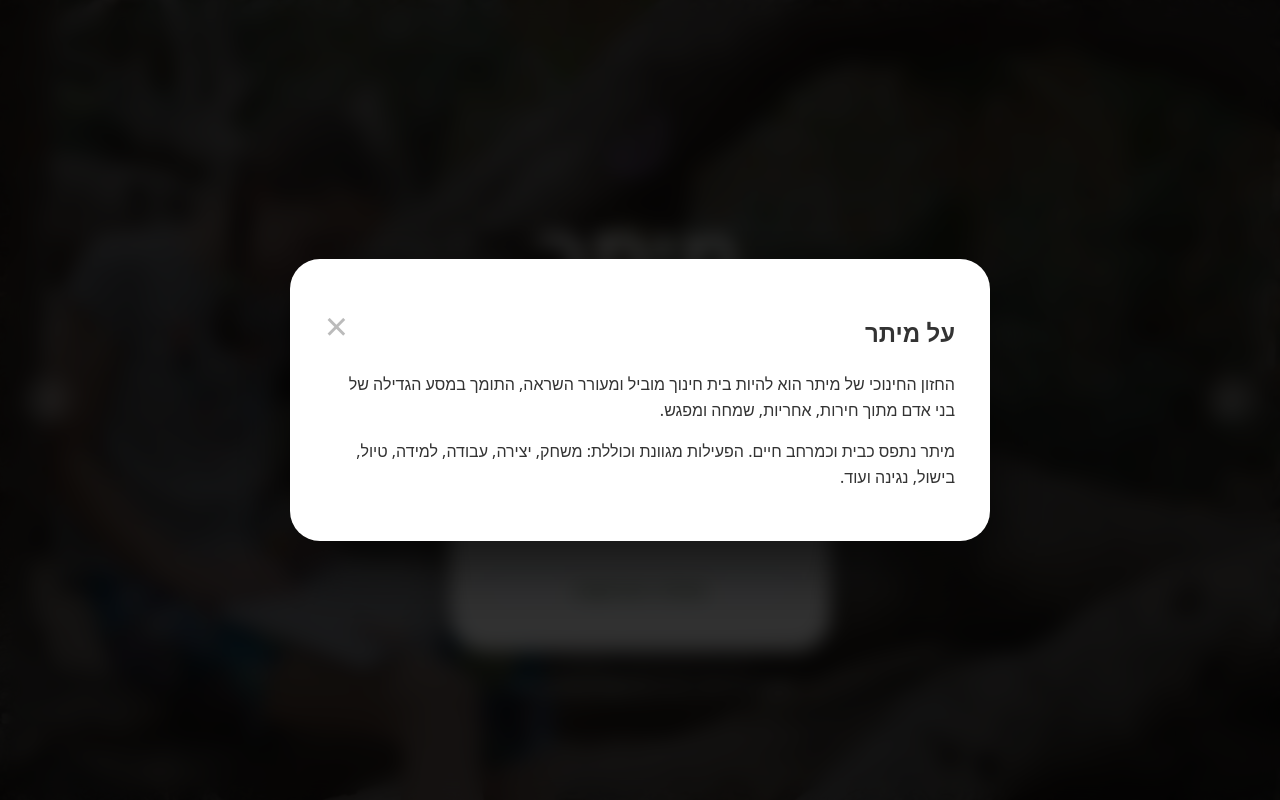
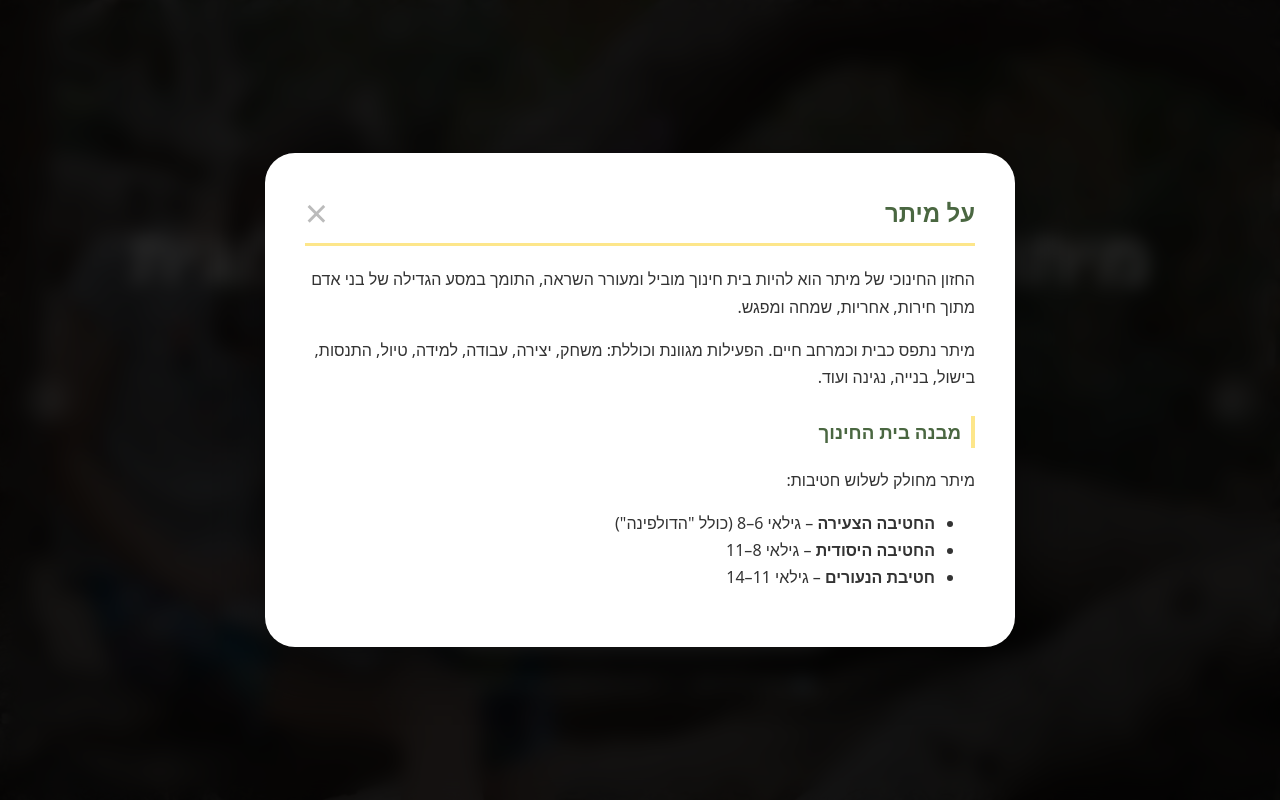
Before and after one commit to hsbwnmwbgrnysywnwhtsqwt-lang/meitar-registration, a plain HTML site: page index.html in a window 1280 px wide. Both pictures are taken after a click on the button "על מיתר". Drawn offline with Linux system fonts and the light colour scheme.

Commit message:
Update title and improve styling in index.html

```diff
--- a/index.html
+++ b/index.html
@@ -3,114 +3,52 @@
 <head>
     <meta charset="UTF-8">
     <meta name="viewport" content="width=device-width, initial-scale=1.0">
-    <title>מיתר - מקום לגדול בו</title>
-
+    <title>מיתר - בית חינוך ברוח דיאלוגית</title>
     <link rel="icon" type="image/png" href="logo.png">
-
     <style>
         * { box-sizing: border-box; }
-
-        body, html {
-            margin: 0; padding: 0; height: 100%; width: 100%;
-            background-color: #111; font-family: system-ui, -apple-system, sans-serif;
-            overflow: hidden;
-        }
-
-        #main-bg {
-            position: fixed; top: 0; left: 0; width: 100%; height: 100%;
-            object-fit: cover; z-index: 1; transition: opacity 0.8s ease-in-out;
-        }
-
-        .overlay {
-            position: fixed; top: 0; left: 0; width: 100%; height: 100%;
-            background: rgba(0, 0, 0, 0.4); z-index: 2;
-        }
-
-        .content {
-            position: relative; z-index: 3; color: white; text-align: center;
-            display: flex; flex-direction: column; justify-content: center; align-items: center;
-            height: 100vh; width: 100%; padding: 20px;
-        }
-
-        /* עיצוב הלוגו בתוך הדף */
-        .site-logo {
-            width: 80px;
-            height: auto;
-            margin-bottom: 10px;
-            filter: drop-shadow(0 2px 10px rgba(0,0,0,0.5));
-        }
-
-        .main-title { font-size: clamp(3.5rem, 10vw, 5.5rem); margin: 0; text-shadow: 2px 4px 12px rgba(0,0,0,0.6); }
-        .sub-title { font-size: clamp(1.2rem, 4vw, 1.8rem); color: #fde68a; margin: 5px 0 25px 0; text-shadow: 1px 2px 8px rgba(0,0,0,0.6); }
-
-        .card {
-            background: rgba(255, 255, 255, 0.94); color: #333;
-            width: 100%; max-width: 380px; padding: 30px;
-            border-radius: 35px; box-shadow: 0 20px 45px rgba(0,0,0,0.5);
-            display: flex; flex-direction: column; align-items: center; gap: 15px;
-        }
-
-        .action-btn {
-            width: 100%; padding: 18px; border-radius: 50px; border: none;
-            font-size: 1.15rem; font-weight: bold; cursor: pointer;
-            transition: all 0.2s ease; text-decoration: none; display: block; text-align: center;
-        }
+        body, html { margin: 0; padding: 0; height: 100%; width: 100%; background-color: #111; font-family: system-ui, sans-serif; overflow: hidden; }
+        #main-bg { position: fixed; top: 0; left: 0; width: 100%; height: 100%; object-fit: cover; z-index: 1; transition: opacity 0.8s; }
+        .overlay { position: fixed; top: 0; left: 0; width: 100%; height: 100%; background: rgba(0, 0, 0, 0.4); z-index: 2; }
+        .content { position: relative; z-index: 3; color: white; text-align: center; display: flex; flex-direction: column; justify-content: center; align-items: center; height: 100vh; width: 100%; padding: 20px; }
+        .site-logo { width: 90px; height: auto; margin-bottom: 10px; filter: drop-shadow(0 2px 10px rgba(0,0,0,0.5)); }
+        .main-title { font-size: clamp(2.5rem, 8vw, 4.5rem); margin: 0; text-shadow: 2px 4px 12px rgba(0,0,0,0.6); }
+        .sub-title { font-size: clamp(1.2rem, 4vw, 1.8rem); color: #fde68a; margin: 10px 0 25px 0; text-shadow: 1px 2px 8px rgba(0,0,0,0.6); }
+        .card { background: rgba(255, 255, 255, 0.95); color: #333; width: 100%; max-width: 400px; padding: 30px; border-radius: 35px; box-shadow: 0 20px 45px rgba(0,0,0,0.5); display: flex; flex-direction: column; align-items: center; gap: 15px; }
+        .action-btn { width: 100%; padding: 18px; border-radius: 50px; border: none; font-size: 1.15rem; font-weight: bold; cursor: pointer; transition: 0.2s; text-decoration: none; display: block; text-align: center; }
         .btn-green { background: #4A6741; color: white; }
         .btn-light { background: #f3f4f6; color: #4A6741; border: 1px solid #d1d5db; }
-        .action-btn:hover { transform: scale(1.02); filter: brightness(1.05); }
-
-        /* מודאלים (חלונות קופצים) */
-        .modal-container {
-            position: fixed; top: 0; left: 0; width: 100%; height: 100%;
-            background: rgba(0,0,0,0.8); z-index: 100;
-            display: none; align-items: center; justify-content: center;
-            backdrop-filter: blur(10px); padding: 15px;
-        }
-        .modal-content {
-            background: white; color: #333; width: 100%; max-width: 700px;
-            max-height: 85vh; overflow-y: auto; padding: 35px;
-            border-radius: 30px; position: relative; text-align: right;
-            box-shadow: 0 25px 60px rgba(0,0,0,0.6); line-height: 1.6;
-        }
-        .close-btn { position: sticky; top: 0; float: left; font-size: 2.5rem; cursor: pointer; color: #bbb; }
-
-        /* חצים */
-        .nav-arrow {
-            position: fixed; top: 50%; transform: translateY(-50%);
-            width: 50px; height: 50px; background: rgba(255,255,255,0.25);
-            border: none; border-radius: 50%; color: white; font-size: 20px;
-            cursor: pointer; z-index: 10; display: flex; align-items: center; justify-content: center;
-        }
+        .action-btn:hover { transform: scale(1.02); }
+        .modal-container { position: fixed; top: 0; left: 0; width: 100%; height: 100%; background: rgba(0,0,0,0.8); z-index: 100; display: none; align-items: center; justify-content: center; backdrop-filter: blur(10px); padding: 15px; }
+        .modal-content { background: white; color: #333; width: 100%; max-width: 750px; max-height: 85vh; overflow-y: auto; padding: 40px; border-radius: 30px; position: relative; text-align: right; box-shadow: 0 25px 60px rgba(0,0,0,0.6); line-height: 1.7; }
+        .close-btn { position: sticky; top: 0; float: left; font-size: 2.5rem; cursor: pointer; color: #bbb; line-height: 1; }
+        .modal-content h2 { color: #4A6741; border-bottom: 3px solid #fde68a; padding-bottom: 10px; margin-top: 0; }
+        .modal-content h3 { color: #4A6741; margin-top: 25px; border-right: 4px solid #fde68a; padding-right: 10px; }
+        .nav-arrow { position: fixed; top: 50%; transform: translateY(-50%); width: 50px; height: 50px; background: rgba(255,255,255,0.2); border: none; border-radius: 50%; color: white; font-size: 20px; cursor: pointer; z-index: 10; display: flex; align-items: center; justify-content: center; }
         .arrow-left { left: 25px; } .arrow-right { right: 25px; }
-
-        footer { margin-top: 25px; color: white; text-shadow: 1px 1px 6px rgba(0,0,0,0.7); font-size: 0.95rem; }
+        footer { margin-top: 25px; color: white; text-shadow: 1px 1px 6px rgba(0,0,0,0.7); font-size: 1rem; }
     </style>
 </head>
 <body>
-
     <img id="main-bg" src="" alt="רקע">
     <div class="overlay"></div>
-
     <button class="nav-arrow arrow-left" onclick="changeImage(-1)">❮</button>
     <button class="nav-arrow arrow-right" onclick="changeImage(1)">❯</button>
 
     <div class="content">
-        <img src="logo.png" alt="מיתר לוגו" class="site-logo">
-
-        <h1 class="main-title">מיתר</h1>
-        <p class="sub-title">מקום לגדול בו</p>
-
+        <img src="logo.png" alt="לוגו" class="site-logo">
+        <h1 class="main-title">מיתר – בית חינוך ברוח דיאלוגית</h1>
+        <p class="sub-title">נפתחה ההרשמה לשנת תשפ"ז</p>
         <div class="card">
-            <button class="action-btn btn-green" onclick="toggleModal('form', true)">להרשמה לערבי היכרות</button>
+            <button class="action-btn btn-green" onclick="toggleModal('form', true)">למעבר להרשמה לימים הפתוחים</button>
             <button class="action-btn btn-light" onclick="toggleModal('about', true)">על מיתר</button>
             <button class="action-btn btn-light" onclick="toggleModal('process', true)">תהליך ההרשמה</button>
         </div>
-
-        <footer>office.meitar@gmail.com | 04-770-8888 📞</footer>
+        <footer>📧 office.meitar@gmail.com | 📞 04-770-8888</footer>
     </div>
 
     <div id="modal-form" class="modal-container" onclick="handleBackdropClick(event, 'form')">
-        <div class="modal-content" style="padding: 0; overflow: hidden; height: 90vh;">
+        <div class="modal-content" style="padding: 0; overflow: hidden; height: 90vh; max-width: 850px;">
             <span class="close-btn" style="position: absolute; left: 20px; top: 10px; z-index: 101;" onclick="toggleModal('form', false)">&times;</span>
             <iframe src="https://docs.google.com/forms/d/e/1FAIpQLSdyahDHeVpMP59sHogcxyWb4y4fhRuOR2xkos-wMPdgM8CB3g/viewform?embedded=true" style="width:100%; height:100%; border:none;">טוען...</iframe>
         </div>
@@ -121,7 +59,14 @@
             <span class="close-btn" onclick="toggleModal('about', false)">&times;</span>
             <h2>על מיתר</h2>
             <p>החזון החינוכי של מיתר הוא להיות בית חינוך מוביל ומעורר השראה, התומך במסע הגדילה של בני אדם מתוך חירות, אחריות, שמחה ומפגש.</p>
-            <p>מיתר נתפס כבית וכמרחב חיים. הפעילות מגוונת וכוללת: משחק, יצירה, עבודה, למידה, טיול, בישול, נגינה ועוד.</p>
+            <p>מיתר נתפס כבית וכמרחב חיים. הפעילות מגוונת וכוללת: משחק, יצירה, עבודה, למידה, טיול, התנסות, בישול, בנייה, נגינה ועוד.</p>
+            <h3>מבנה בית החינוך</h3>
+            <p>מיתר מחולק לשלוש חטיבות:</p>
+            <ul>
+                <li><strong>החטיבה הצעירה</strong> – גילאי 6–8 (כולל "הדולפינה")</li>
+                <li><strong>החטיבה היסודית</strong> – גילאי 8–11</li>
+                <li><strong>חטיבת הנעורים</strong> – גילאי 11–14</li>
+            </ul>
         </div>
     </div>
 
@@ -129,64 +74,33 @@
         <div class="modal-content">
             <span class="close-btn" onclick="toggleModal('process', false)">&times;</span>
             <h2>תהליך ההרשמה</h2>
-            <h3>כיתה א'</h3>
-            <p>השתתפות שני ההורים בערב היכרות היא תנאי להמשך התהליך והשתתפות בהגרלה.</p>
+            <h3>הרשמה לכיתה א'</h3>
+            <p>שני ההורים נדרשים להשתתף בערב היכרות אחד. השתתפות בהגרלה מחייבת הגעת הורה אחד לפחות לסיור בוקר.</p>
+            <h3>הרשמה לכיתות ב'–ו'</h3>
+            <p>השתתפות הורה בערב היכרות. קבלה על בסיס מקום פנוי והגרלה.</p>
+            <h3>הרשמה לכיתות ז'–ח'</h3>
+            <p>יום פתוח משותף ביום ו', 6.2. השתתפות ביום זה היא תנאי להגרלה.</p>
         </div>
     </div>
 
     <script>
-  const photos = [
-    "WhatsApp Image 2026-01-10 at 11.55.28.jpeg",
-    "WhatsApp Image 2026-01-10 at 11.55.29 (1).jpeg",
-    "WhatsApp Image 2026-01-10 at 11.55.29 (2).jpeg",
-    "WhatsApp Image 2026-01-10 at 11.55.29 (3).jpeg",
-    "WhatsApp Image 2026-01-10 at 11.55.29 (4).jpeg",
-    "WhatsApp Image 2026-01-10 at 11.55.29 (5).jpeg",
-    "WhatsApp Image 2026-01-10 at 11.55.29 (6).jpeg",
-    "WhatsApp Image 2026-01-10 at 11.55.29 (7).jpeg",
-    "WhatsApp Image 2026-01-10 at 11.55.29.jpeg",
-    "WhatsApp Image 2026-01-10 at 11.55.30 (1).jpeg",
-    "WhatsApp Image 2026-01-10 at 11.55.30 (2).jpeg",
-    "WhatsApp Image 2026-01-10 at 11.55.30 (3).jpeg",
-    "WhatsApp Image 2026-01-10 at 11.55.30 (4).jpeg",
-    "WhatsApp Image 2026-01-10 at 11.55.30 (5).jpeg",
-    "WhatsApp Image 2026-01-10 at 11.55.30 (6).jpeg",
-    "WhatsApp Image 2026-01-10 at 11.55.30 (7).jpeg",
-    "WhatsApp Image 2026-01-10 at 11.55.30.jpeg",
-    "WhatsApp Image 2026-01-10 at 11.55.31 (1).jpeg",
-    "WhatsApp Image 2026-01-10 at 11.55.31 (2).jpeg",
-    "WhatsApp Image 2026-01-10 at 11.55.31 (3).jpeg",
-    "WhatsApp Image 2026-01-10 at 11.55.31 (4).jpeg",
-    "WhatsApp Image 2026-01-10 at 11.55.31 (5).jpeg",
-    "WhatsApp Image 2026-01-10 at 11.55.31 (6).jpeg",
-    "WhatsApp Image 2026-01-10 at 11.55.31 (7).jpeg",
-    "WhatsApp Image 2026-01-10 at 11.55.31 (8).jpeg",
-    "WhatsApp Image 2026-01-10 at 11.55.31.jpeg",
-    "WhatsApp Image 2026-01-10 at 11.55.32.jpeg"
-];
-
+        const photos = [
+            "WhatsApp Image 2026-01-10 at 11.55.28.jpeg", "WhatsApp Image 2026-01-10 at 11.55.29 (1).jpeg", "WhatsApp Image 2026-01-10 at 11.55.29 (2).jpeg", "WhatsApp Image 2026-01-10 at 11.55.29 (3).jpeg", "WhatsApp Image 2026-01-10 at 11.55.29 (4).jpeg", "WhatsApp Image 2026-01-10 at 11.55.29 (5).jpeg", "WhatsApp Image 2026-01-10 at 11.55.29 (6).jpeg", "WhatsApp Image 2026-01-10 at 11.55.29 (7).jpeg", "WhatsApp Image 2026-01-10 at 11.55.29.jpeg", "WhatsApp Image 2026-01-10 at 11.55.30 (1).jpeg", "WhatsApp Image 2026-01-10 at 11.55.30 (2).jpeg", "WhatsApp Image 2026-01-10 at 11.55.30 (3).jpeg", "WhatsApp Image 2026-01-10 at 11.55.30 (4).jpeg", "WhatsApp Image 2026-01-10 at 11.55.30 (5).jpeg", "WhatsApp Image 2026-01-10 at 11.55.30 (6).jpeg", "WhatsApp Image 2026-01-10 at 11.55.30 (7).jpeg", "WhatsApp Image 2026-01-10 at 11.55.30.jpeg", "WhatsApp Image 2026-01-10 at 11.55.31 (1).jpeg", "WhatsApp Image 2026-01-10 at 11.55.31 (2).jpeg", "WhatsApp Image 2026-01-10 at 11.55.31 (3).jpeg", "WhatsApp Image 2026-01-10 at 11.55.31 (4).jpeg", "WhatsApp Image 2026-01-10 at 11.55.31 (5).jpeg", "WhatsApp Image 2026-01-10 at 11.55.31 (6).jpeg", "WhatsApp Image 2026-01-10 at 11.55.31 (7).jpeg", "WhatsApp Image 2026-01-10 at 11.55.31 (8).jpeg", "WhatsApp Image 2026-01-10 at 11.55.31.jpeg", "WhatsApp Image 2026-01-10 at 11.55.32.jpeg"
+        ];
         let current = 0;
-        const imgElement = document.getElementById('main-bg');
-
+        const img = document.getElementById('main-bg');
         function changeImage(step) {
             current = (current + step + photos.length) % photos.length;
-            imgElement.style.opacity = 0;
+            img.style.opacity = 0;
             setTimeout(() => {
-                imgElement.src = 'images/' + encodeURIComponent(photos[current]);
-                imgElement.style.opacity = 1;
+                img.src = 'images/' + encodeURIComponent(photos[current]);
+                img.style.opacity = 1;
             }, 150);
         }
-
         changeImage(0);
         setInterval(() => changeImage(1), 5000);
-
-        function toggleModal(id, show) {
-            document.getElementById('modal-' + id).style.display = show ? 'flex' : 'none';
-        }
-
-        function handleBackdropClick(e, id) {
-            if (e.target.id === 'modal-' + id) toggleModal(id, false);
-        }
+        function toggleModal(id, show) { document.getElementById('modal-' + id).style.display = show ? 'flex' : 'none'; }
+        function handleBackdropClick(e, id) { if (e.target.id === 'modal-' + id) toggleModal(id, false); }
     </script>
 </body>
 </html>
```
